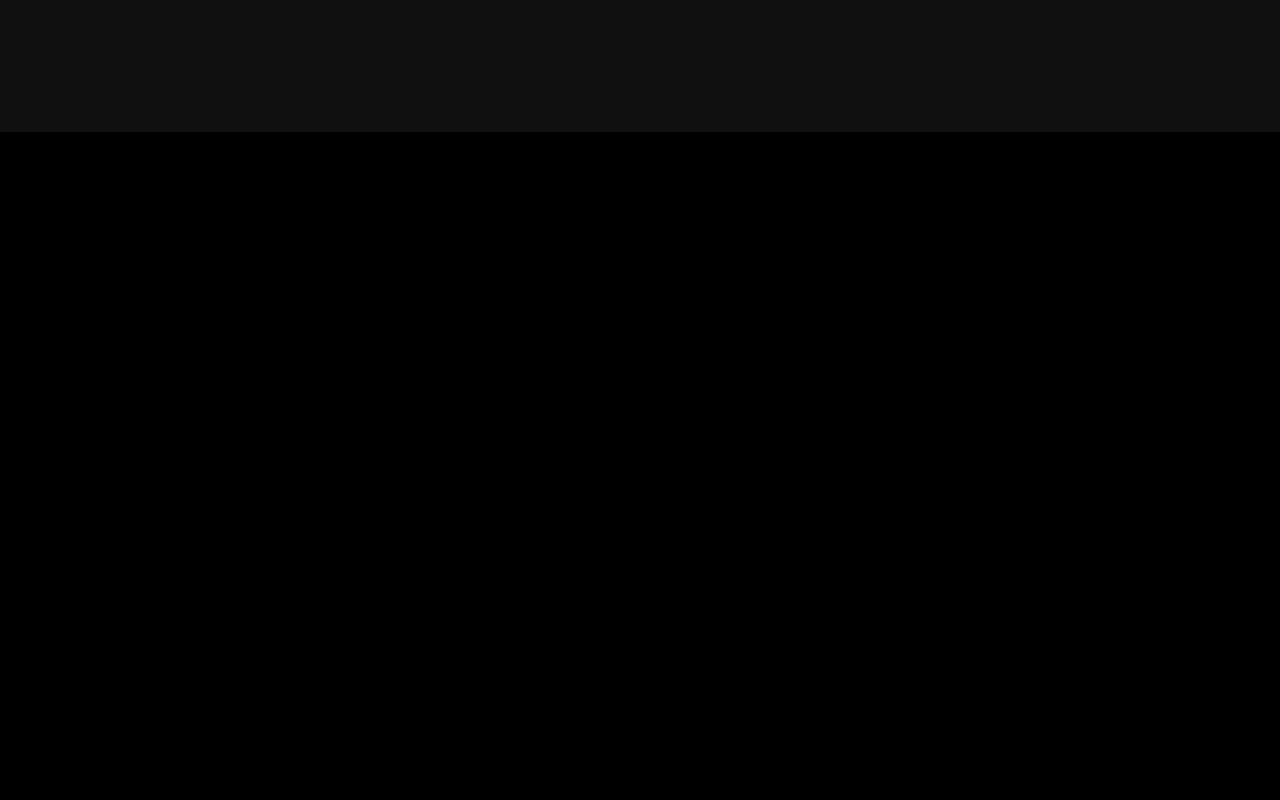
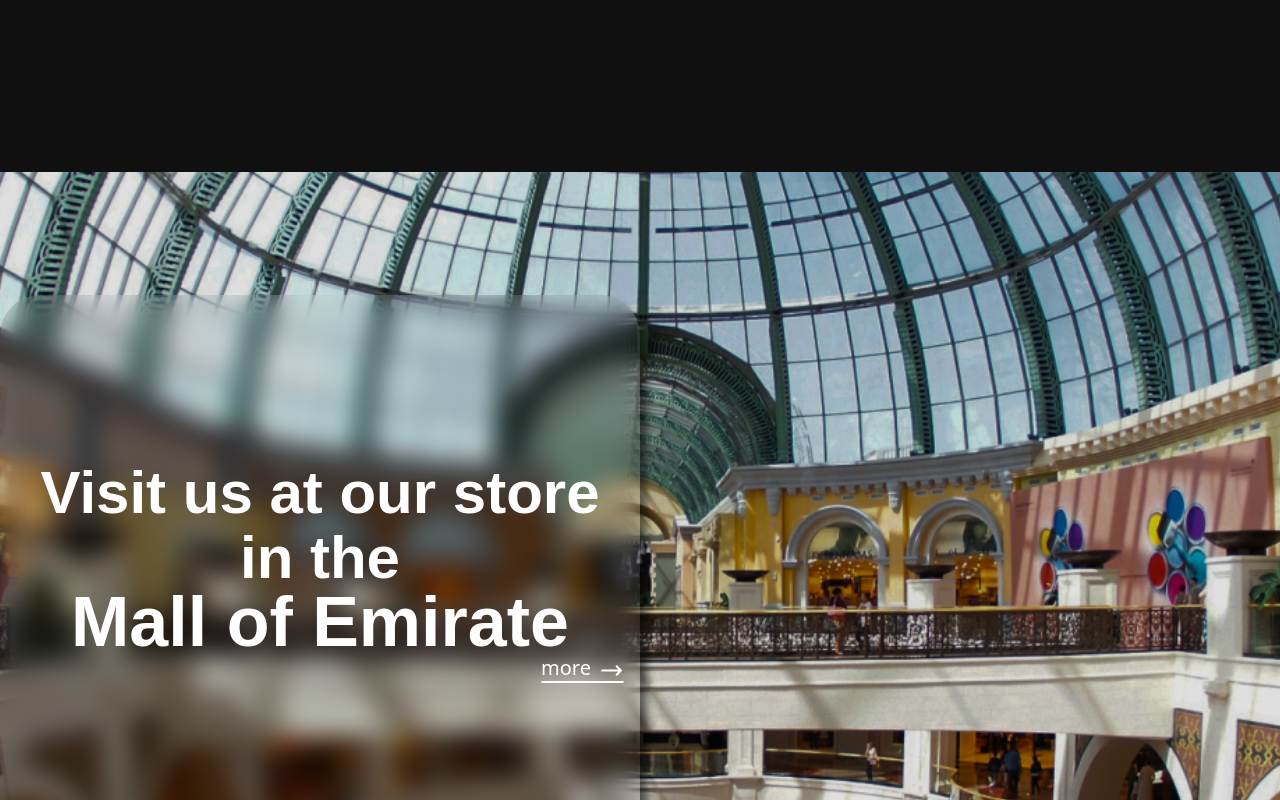
Before and after one commit to maksat-01/temir_new_front, a React (Create React App) app: page / in a window 1280 px wide. Shown: the part 3480-4280 px from the top of the page. Before the commit the page ends 3612 px from the top, so only its background shows below. Built offline with nearby package versions, Linux system fonts and the light colour scheme; a web font is replaced by a local one.

Commit message:
add component MallEmirate, react-icon (#17)

```diff
--- a/package.json
+++ b/package.json
@@ -18,6 +18,7 @@
     "react": "^18.2.0",
     "react-dom": "^18.2.0",
     "react-hook-form": "^7.39.4",
+    "react-icons": "^4.6.0",
     "react-player": "^2.11.0",
     "react-qr-code": "^2.0.8",
     "react-redux": "^8.0.5",
--- a/src/custom.d.ts
+++ b/src/custom.d.ts
@@ -2,3 +2,7 @@
   const content: any;
   export default content;
 }
+declare module '*.png' {
+  const content: any
+  export default content
+}
--- /dev/null
+++ b/src/pages/home/MallEmirate.tsx
@@ -0,0 +1,103 @@
+import React, { FC, useState } from 'react'
+import { useNavigate } from 'react-router-dom'
+import { HiOutlineArrowNarrowRight, HiOutlineChevronLeft } from 'react-icons/hi'
+
+//local
+import MallEmiratePng from '../../assets/img/MallEmirateBg.png'
+
+const MallEmirate: FC = () => {
+  const [more, setMore] = useState(false)
+  const navigate = useNavigate()
+  const backgroundImageStyle = {
+    backgroundImage: `url("${MallEmiratePng}")`,
+  }
+  const openInfo = () => {
+    setMore(!more)
+  }
+  const navProducts = () => {
+    navigate('/products')
+  }
+  const cardCenter =
+    'w-[100vw] h-[100vh] transition absolute top-0 overflow-hidden flex flex-col justify-center'
+  const cardItemBlur =
+    'lg:w-[50%] max-lg:w-[60%] md:w-[70%] max-md:w-[80%] max-sm:w-[90%] h-[553px] max-sm:h-[500px] transition backdrop-blur-md rounded-t-[40px] px-4 rounded-b-[40px] rounded-l-none shadow-[7px_9px_9px_rgba(0,0,0,0.55)] bg-[rgba(48,48,48,0.02) flex items-center flex-col justify-center'
+  const cardInfoBlur =
+    'lg:w-[50%] max-lg:w-[60%] md:w-[70%] max-md:w-[80%] max-sm:w-[90%] h-[553px] bg-[rgba(0,0,0,0.63)] shadow-[-11px_0px_20px_rgba(0,0,0,0.29)] backdrop-blur-[15px] rounded-t-[40px] p-6 rounded-b-[40px] rounded-r-none transition-all'
+  const cardMore = {
+    mall: (
+      <div
+        className={`${cardCenter} left-0 ${
+          more ? 'translate-x-[-120%]' : 'translate-x-[0]'
+        }`}
+      >
+        <div className={`${cardItemBlur}`}>
+          <h1 className="text-white text-[60px] leading-[65px] max-lg:text-[40px] max-sm:text-[30px] max-sm:leading-[40px] font-[Arial] font-[900] text-center">
+            Visit us at our store in the <br />
+            <span className="text-[70px] max-lg:text-[55px] max-sm:text-[40px]">
+              Mall of Emirate
+            </span>
+          </h1>
+          <div className="cursor-pointer w-full flex text-white items-center justify-end">
+            <span
+              className="text-[20px] leading-[20px] flex relative active:opacity-50 transition"
+              onClick={openInfo}
+            >
+              more
+              <HiOutlineArrowNarrowRight className="text-[25px] ml-2" />
+              <div className="absolute before:content-[''] border border-white bottom-0 right-0 left-0 rounded-sm"></div>
+            </span>
+          </div>
+        </div>
+      </div>
+    ),
+    info: (
+      <div
+        className={`${cardCenter} right-0 items-end ${
+          more ? 'translate-x-[0]' : 'translate-x-[120%]'
+        }`}
+      >
+        <div className={`${cardInfoBlur}`}>
+          <div className="flex">
+            <HiOutlineChevronLeft
+              className="text-white cursor-pointer text-[30px]"
+              onClick={openInfo}
+            />
+          </div>
+          <div className="px-5 py-14 max-md:px-1 max-sm:py-4">
+            <p className="font-[Jura] font-normal text-[26px] text-white pt-4 max-md:text-[22px]">
+              We are stationed in one of the most beautiful and prestigious
+              malls on this planet.
+            </p>
+            <p className="font-[Jura] font-normal text-[26px] text-white pt-4 max-md:text-[22px]">
+              Visit us and we will consult you to all our products
+            </p>
+          </div>
+          <div className="px-5 py-10 flex justify-between max-md:py-1 max-md:px-0 max-md:justify-center max-md:flex-col max-md:items-center">
+            <button className="text-white whitespace-nowrap px-20 py-2  max-xl:px-10 max-lg:px-5 max-md:px-4 max-md:py-1 max-md:m-2 border rounded-lg font-[Jura] text-[20px] shadow-[-11px_0px_20px_rgba(0,0,0,0.29)]">
+              Get directions
+            </button>
+            <button
+              onClick={navProducts}
+              className="text-white whitespace-nowrap bg-[#0B0B0B] px-20 max-xl:px-10 max-lg:px-5 py-2 max-md:px-4 max-md:py-1 max-md:m-2 border rounded-lg font-[Jura] text-[20px]  shadow-[-10.0565px_-8.22801px_19.1987px_rgba(72,72,72,0.25),5.48534px_6.39956px_19.1987px_#161616]"
+            >
+              Or buy online
+            </button>
+          </div>
+        </div>
+      </div>
+    ),
+  }
+  return (
+    <section className="bg-[rgba(16,16,16,1)] py-10">
+      <div
+        className="relative bg-no-repeat bg-cover bg-center h-[100vh] overflow-hidden"
+        style={backgroundImageStyle}
+      >
+        <div>{cardMore.mall}</div>
+        <div>{cardMore.info}</div>
+      </div>
+    </section>
+  )
+}
+
+export default MallEmirate
--- a/src/pages/home/home.tsx
+++ b/src/pages/home/home.tsx
@@ -3,6 +3,7 @@
 import SmartWay from './SmartWay';
 import QrCode from './QrCode';
 import ThreeNumber from './ThreeNumber';
+import MallEmirate from './MallEmirate';
 import Contact from "./Contact";
 
 const Home = () => {
@@ -13,6 +14,7 @@
             <QrCode/>
             <ThreeNumber/>
             <Contact/>
+            <MallEmirate/>
         </>
     );
 };
```
Also changed, not shown: src/assets/img/MallEmirateBg.png (added), 1 other file (tests, documents, lock files or other folders).
